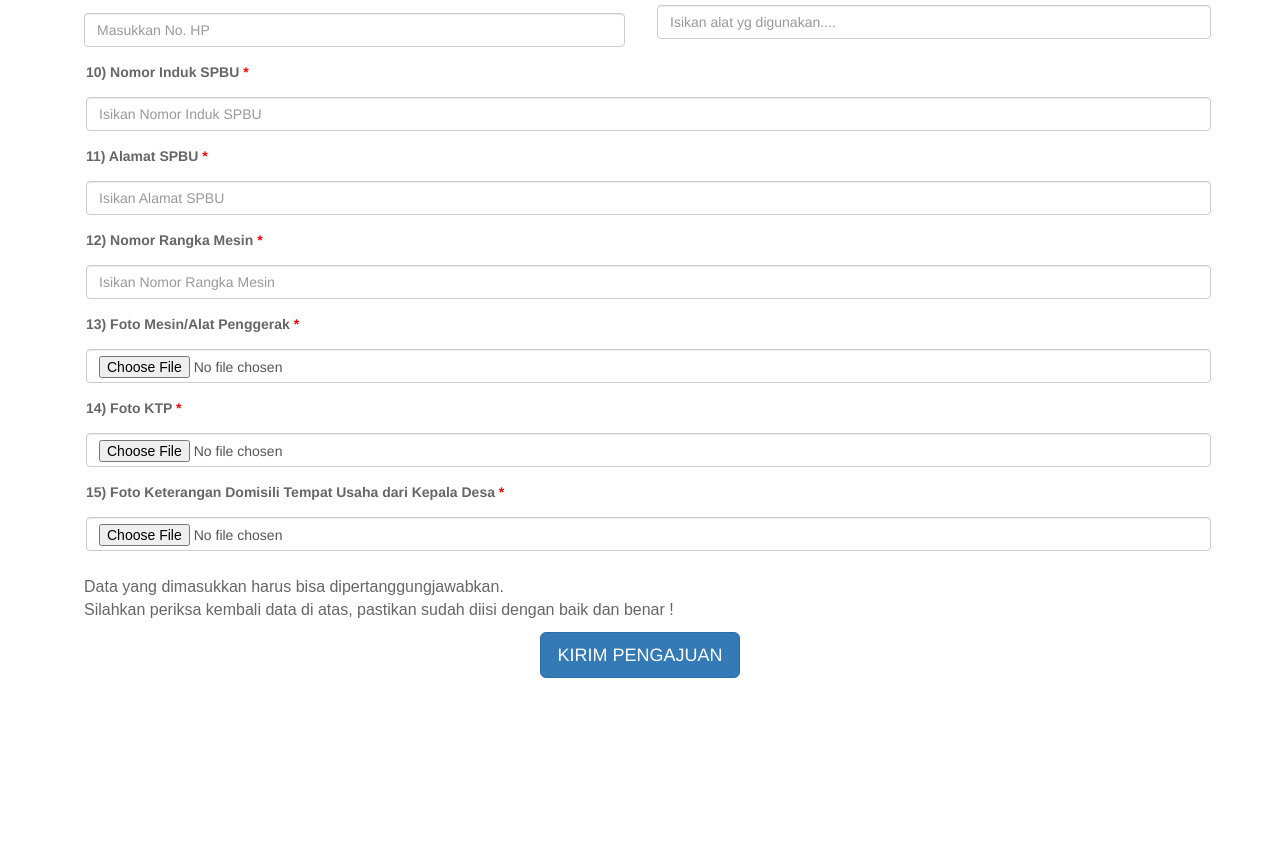
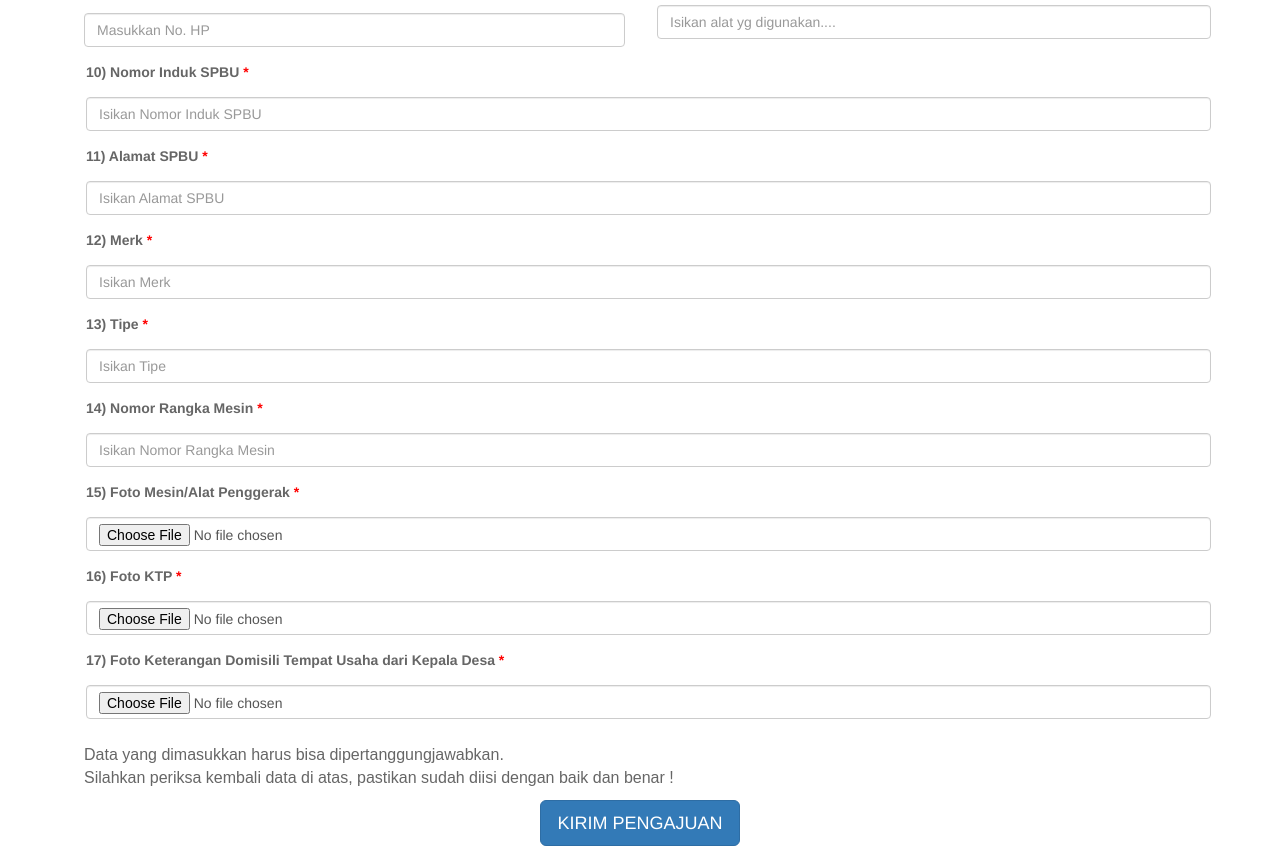
Before and after one commit to Farhan11-S/rekomendasi-bbm, a PHP site: page /form.php in a window 1280 px wide. Shown: the part 589-1455 px from the top of the page. Before the commit the page ends 1267 px from the top, so only its background shows below. Run offline with PHP 8.4, Linux system fonts and the light colour scheme; data comes from the database, SQL or seed files in the repository; data that the repository does not hold is empty; some libraries are stand-ins or nearby versions.

Commit message:
latest revision

```diff
--- a/PengajuanSurat/PengajuanSurat.php
+++ b/PengajuanSurat/PengajuanSurat.php
@@ -135,7 +135,7 @@ class PengajuanSurat
     {
         try {
 
-            $stmt = $this->db->prepare("INSERT INTO surat_rekomendasi (id_input, nik, nama_lengkap, alamat, no_hp, jenis_bbm, volume_bbm_harian, jenis_usaha_id, nama_usaha, nomor_induk_spbu, alamat_spbu, nomor_rangka_mesin, foto_mesin, foto_ktp, foto_domisili) VALUES(:id_input, :nik, :nama_lengkap, :alamat, :no_hp, :jenis_bbm, :volume_bbm_harian, :jenis_usaha_id, :nama_usaha, :nomor_induk_spbu, :alamat_spbu, :nomor_rangka_mesin, :foto_mesin, :foto_ktp, :foto_domisili);");
+            $stmt = $this->db->prepare("INSERT INTO surat_rekomendasi (id_input, nik, nama_lengkap, alamat, no_hp, jenis_bbm, volume_bbm_harian, jenis_usaha_id, nama_usaha, nomor_induk_spbu, alamat_spbu, nomor_rangka_mesin, foto_mesin, foto_ktp, foto_domisili, merk, tipe) VALUES(:id_input, :nik, :nama_lengkap, :alamat, :no_hp, :jenis_bbm, :volume_bbm_harian, :jenis_usaha_id, :nama_usaha, :nomor_induk_spbu, :alamat_spbu, :nomor_rangka_mesin, :foto_mesin, :foto_ktp, :foto_domisili, :merk, :tipe);");
             $stmt->bindParam(":id_input", $data['id_input']);
             $stmt->bindParam(":nik", $data['nik']);
             $stmt->bindParam(":nama_lengkap", $data['nama_lengkap']);
@@ -151,6 +151,8 @@ class PengajuanSurat
             $stmt->bindParam(":foto_mesin", $data['foto_mesin']);
             $stmt->bindParam(":foto_ktp", $data['foto_ktp']);
             $stmt->bindParam(":foto_domisili", $data['foto_domisili']);
+            $stmt->bindParam(":merk", $data['merk']);
+            $stmt->bindParam(":tipe", $data['tipe']);
 
             $stmt->execute();
             $surat_rekomendasi_id = $this->db->lastInsertId();
--- a/form.php
+++ b/form.php
@@ -53,6 +53,8 @@ if (isset($_POST['kirim'])) {
         'nomor_induk_spbu' => $_POST['nomor_induk_spbu'],
         'alamat_spbu' => $_POST['alamat_spbu'],
         'nomor_rangka_mesin' => $_POST['nomor_rangka_mesin'],
+        'tipe' => $_POST['tipe'],
+        'merk' => $_POST['merk'],
         'foto_mesin' => $fotoMesin,
         'foto_ktp' => $fotoKTP,
         'foto_domisili' => $fotoDomisili,
@@ -79,8 +81,7 @@ if (isset($_POST['kirim'])) {
     <link rel="stylesheet" href="https://taniku.kulonprogokab.go.id/assets/plugins/iCheck/square/blue.css">
 
     <!-- Google Font -->
-    <link rel="stylesheet"
-        href="https://fonts.googleapis.com/css?family=Source+Sans+Pro:300,400,600,700,300italic,400italic,600italic">
+    <link rel="stylesheet" href="https://fonts.googleapis.com/css?family=Source+Sans+Pro:300,400,600,700,300italic,400italic,600italic">
 
     <link rel="stylesheet" href="https://maxcdn.bootstrapcdn.com/bootstrap/3.3.7/css/bootstrap.min.css">
     <link rel="stylesheet" href="https://maxcdn.bootstrapcdn.com/font-awesome/4.7.0/css/font-awesome.min.css">
@@ -120,41 +121,34 @@ if (isset($_POST['kirim'])) {
 
                             <div class="form-group has-feedback" align="left">
                                 <label>2) No ID Permohonan <p style="color: red; display: inline-block;">*</p></label>
-                                <input name="id_input" required type="text" class="form-control"
-                                    placeholder="Masukkan Nomor ID Permohonan" value="<?php echo  $id ?>" disabled>
-                                <input name="id_input" required type="hidden" class="form-control"
-                                    placeholder="Masukkan Nomor ID Permohonan" value="<?php echo $id ?>">
+                                <input name="id_input" required type="text" class="form-control" placeholder="Masukkan Nomor ID Permohonan" value="<?php echo  $id ?>" disabled>
+                                <input name="id_input" required type="hidden" class="form-control" placeholder="Masukkan Nomor ID Permohonan" value="<?php echo $id ?>">
                             </div>
 
                             <div class="form-group has-feedback" align="left">
                                 <label>3) NIK <p style="color: red; display: inline-block;">*</p></label>
-                                <input name="nik" required type="text" class="form-control"
-                                    placeholder="NIK wajib diisi">
+                                <input name="nik" required type="text" class="form-control" placeholder="NIK wajib diisi">
                             </div>
 
                             <div class="form-group has-feedback" align="left">
                                 <label>4) Nama Lengkap <p style="color: red; display: inline-block;">*</p></label>
-                                <input name="nama_lengkap" required type="text" class="form-control"
-                                    placeholder="Masukkan Nama Lengkap">
+                                <input name="nama_lengkap" required type="text" class="form-control" placeholder="Masukkan Nama Lengkap">
                             </div>
 
                             <div class="form-group has-feedback" align="left">
                                 <label>5) Alamat <p style="color: red; display: inline-block;">*</p></label>
-                                <input name="alamat" required type="text" class="form-control"
-                                    placeholder="Masukkan Alamat">
+                                <input name="alamat" required type="text" class="form-control" placeholder="Masukkan Alamat">
                             </div>
 
                             <div class="form-group has-feedback" align="left">
                                 <label>6) No. HP <p style="color: red; display: inline-block;">*</p></label>
-                                <input name="no_hp" required type="text" class="form-control"
-                                    placeholder="Masukkan No. HP">
+                                <input name="no_hp" required type="text" class="form-control" placeholder="Masukkan No. HP">
                             </div>
                         </div>
                         <div class='col-md-6'>
                             <div class="form-group" align="left">
                                 <label>7) Jenis BBM <p style="color: red; display: inline-block;">*</p></label>
-                                <select id="jenis_bbm" class="form-control" name="jenis_bbm" style="width: 45%;"
-                                    required>
+                                <select id="jenis_bbm" class="form-control" name="jenis_bbm" style="width: 45%;" required>
                                     <option value="">Pilih </option>
                                     <option value="Minyak Tanah">Minyak Tanah</option>
                                     <option value="Bensin (Gasoline) RON 88">Bensin (Gasoline) RON 88</option>
@@ -164,10 +158,8 @@ if (isset($_POST['kirim'])) {
 
                             </div>
                             <div class="form-group has-feedback" align="left">
-                                <label>8) Alokasi Volume BBM (liter / hari) <p
-                                        style="color: red; display: inline-block;">*</p></label>
-                                <input name="volume_bbm_harian" type="text" class="form-control"
-                                    placeholder="Tuliskan angka & huruf, contoh : 25 (dua puluh lima)" required>
+                                <label>8) Alokasi Volume BBM (liter / hari) <p style="color: red; display: inline-block;">*</p></label>
+                                <input name="volume_bbm_harian" type="text" class="form-control" placeholder="Tuliskan angka & huruf, contoh : 25 (dua puluh lima)" required>
                             </div>
                             <div style="margin: 20px 0px">
                                 <h4><b>9) BBM tersebut akan kami pergunakan untuk : </b> </h4>
@@ -177,8 +169,7 @@ if (isset($_POST['kirim'])) {
                                 <div align="left" class='form-group' style="margin-left: 17px;">
                                     <label>a) Pilih Jenis Usaha <p style="color: red; display: inline-block;">*</p>
                                     </label>
-                                    <select id="jenis_usaha" class="form-control"
-                                        onchange="populate(this.value,'jenis_alat')" required>
+                                    <select id="jenis_usaha" class="form-control" onchange="populate(this.value,'jenis_alat')" required>
                                         <option value=''>Pilih</option>
                                         <?php
                                         foreach ($jenisUsaha['jenis_usaha'] as $value) {
@@ -191,14 +182,11 @@ if (isset($_POST['kirim'])) {
                                 <div align="left" class='form-group' style="margin-left: 17px;">
                                     <label>b) Pilih Nama/Jenis Alat <p style="color: red; display: inline-block;">*</p>
                                     </label>
-                                    <select name='jenis_usaha_id' class='form-control' id='jenis_alat' disabled
-                                        required></select>
+                                    <select name='jenis_usaha_id' class='form-control' id='jenis_alat' disabled required></select>
                                 </div>
-
                                 <div align="left" class='form-group' style="margin-left: 17px;">
                                     <label>c) Nama Usaha <p style="color: red; display: inline-block;">*</p></label>
-                                    <input name="nama_usaha" type="text" class="form-control"
-                                        placeholder="Isikan alat yg digunakan...." required>
+                                    <input name="nama_usaha" type="text" class="form-control" placeholder="Isikan alat yg digunakan...." required>
 
                                 </div>
                             </div>
@@ -208,8 +196,7 @@ if (isset($_POST['kirim'])) {
                     <div class="row">
                         <div class="form-group has-feedback" align="left" style="margin-left: 17px;">
                             <label>10) Nomor Induk SPBU <p style="color: red; display: inline-block;">*</p></label>
-                            <input name="nomor_induk_spbu" type="text" class="form-control"
-                                placeholder="Isikan Nomor Induk SPBU" required>
+                            <input name="nomor_induk_spbu" type="text" class="form-control" placeholder="Isikan Nomor Induk SPBU" required>
                         </div>
 
                         <div class="form-group has-feedback" align="left" style="margin-left: 17px;">
@@ -218,26 +205,33 @@ if (isset($_POST['kirim'])) {
                         </div>
 
                         <div class="form-group has-feedback" align="left" style="margin-left: 17px;">
-                            <label>12) Nomor Rangka Mesin <p style="color: red; display: inline-block;">*</p></label>
-                            <input name="nomor_rangka_mesin" type="text" class="form-control"
-                                placeholder="Isikan Nomor Rangka Mesin" required>
+                            <label>12) Merk <p style="color: red; display: inline-block;">*</p></label>
+                            <input name="merk" type="text" class="form-control" placeholder="Isikan Merk" required>
                         </div>
 
                         <div class="form-group has-feedback" align="left" style="margin-left: 17px;">
-                            <label class="form-label">13) Foto Mesin/Alat Penggerak <p
-                                    style="color: red; display: inline-block;">*</p></label>
+                            <label>13) Tipe <p style="color: red; display: inline-block;">*</p></label>
+                            <input name="tipe" type="text" class="form-control" placeholder="Isikan Tipe" required>
+                        </div>
+
+                        <div class="form-group has-feedback" align="left" style="margin-left: 17px;">
+                            <label>14) Nomor Rangka Mesin <p style="color: red; display: inline-block;">*</p></label>
+                            <input name="nomor_rangka_mesin" type="text" class="form-control" placeholder="Isikan Nomor Rangka Mesin" required>
+                        </div>
+
+                        <div class="form-group has-feedback" align="left" style="margin-left: 17px;">
+                            <label class="form-label">15) Foto Mesin/Alat Penggerak <p style="color: red; display: inline-block;">*</p></label>
                             <input type="file" class="form-control" name="foto_mesin" required />
                         </div>
 
                         <div class="form-group has-feedback" align="left" style="margin-left: 17px;">
-                            <label class="form-label">14) Foto KTP <p style="color: red; display: inline-block;">*</p>
+                            <label class="form-label">16) Foto KTP <p style="color: red; display: inline-block;">*</p>
                             </label>
                             <input type="file" class="form-control" name="foto_ktp" required />
                         </div>
 
                         <div class="form-group has-feedback" align="left" style="margin-left: 17px;">
-                            <label class="form-label">15) Foto Keterangan Domisili Tempat Usaha dari Kepala Desa <p
-                                    style="color: red; display: inline-block;">*</p></label>
+                            <label class="form-label">17) Foto Keterangan Domisili Tempat Usaha dari Kepala Desa <p style="color: red; display: inline-block;">*</p></label>
                             <input type="file" class="form-control" name="foto_domisili" required />
                         </div>
                     </div>
@@ -267,8 +261,7 @@ if (isset($_POST['kirim'])) {
                         <div class="modal-dialog" role="document">
                             <div class="modal-content">
                                 <div class="modal-header">
-                                    <button type="button" class="close" data-dismiss="modal" aria-label="Close"><span
-                                            aria-hidden="true">&times;</span></button>
+                                    <button type="button" class="close" data-dismiss="modal" aria-label="Close"><span aria-hidden="true">&times;</span></button>
                                     <h4 class="modal-title" id="myModalLabel">Simpan Pengajuan Surat Rekomendasi</h4>
                                 </div>
                                 <div class="modal-body">
@@ -293,8 +286,7 @@ if (isset($_POST['kirim'])) {
     </div>
 
     <script src="https://ajax.googleapis.com/ajax/libs/jquery/3.3.1/jquery.min.js"></script>
-    <script src="https://cdn.jsdelivr.net/npm/bootstrap@3.3.7/dist/js/bootstrap.min.js"
-        integrity="sha384-Tc5IQib027qvyjSMfHjOMaLkfuWVxZxUPnCJA7l2mCWNIpG9mGCD8wGNIcPD7Txa" crossorigin="anonymous">
+    <script src="https://cdn.jsdelivr.net/npm/bootstrap@3.3.7/dist/js/bootstrap.min.js" integrity="sha384-Tc5IQib027qvyjSMfHjOMaLkfuWVxZxUPnCJA7l2mCWNIpG9mGCD8wGNIcPD7Txa" crossorigin="anonymous">
     </script>
 
     <script>
--- a/index.php
+++ b/index.php
@@ -133,10 +133,10 @@ if ($isSearched) {
                                     </tr>
                                     <tr>
                                         <td scope="row">Status Pengajuan</td>
-                                        <td><?php echo $result['pengajuan_surat']['status'] ?></td>
+                                        <?= ($result['pengajuan_surat']['status'] == 'Aktif' ? '<td style="background-color: green; color:white">' : '<td style="background-color: red; color: white">') . $result['pengajuan_surat']['status'] . '</td>' ?>
                                     </tr>
                                     <tr>
-                                        <td scope="row">Status Pengajuan</td>
+                                        <td scope="row">Catatan</td>
                                         <td><?php echo $result['pengajuan_surat']['note'] ?></td>
                                     </tr>
                                 <?php endif; ?>
```
Also changed, not shown: dashboard/index.php (+12 -2 lines), dashboard/perpanjangan.php (+11 -1 lines). Lines whose indentation alone changed are shown as unchanged.
